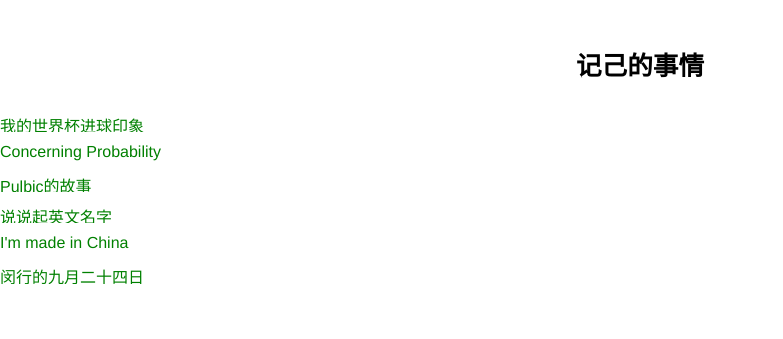
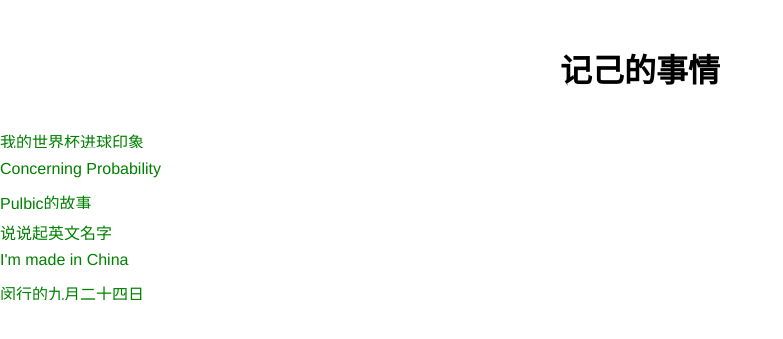
Before and after one commit to yaol/yaol.github.io, a Jekyll site: the page built from index.html, in a window 1280 px wide. Shown: the top 339 px of the page, without its empty margins (0-783 px from the left). Built offline with Jekyll 4.4.1, drawn with Linux system fonts in a browser that asks for light colours; the list of posts is cut into pages by our own code.

Commit message:
modify css

```diff
--- a/css/mainmobile.css
+++ b/css/mainmobile.css
@@ -4,23 +4,16 @@
 	width: 100%;
 }
 
-html,body
-{
-	height: 36em;
-}
-
 body
 {
 	font-family: Helvetica, Tahoma, Arial, STXihei, "华文细黑", "Microsoft YaHei", "微软雅黑", sans-serif;
 	text-align: center;
-	height: 100%;
 	margin: 2.8em auto auto auto;
 }
 
 h1
 {
 	font-family: Arial, sans-serif;
-	font-size: 1.6em;
 	margin-bottom: 1.2em;
 }
 
```
